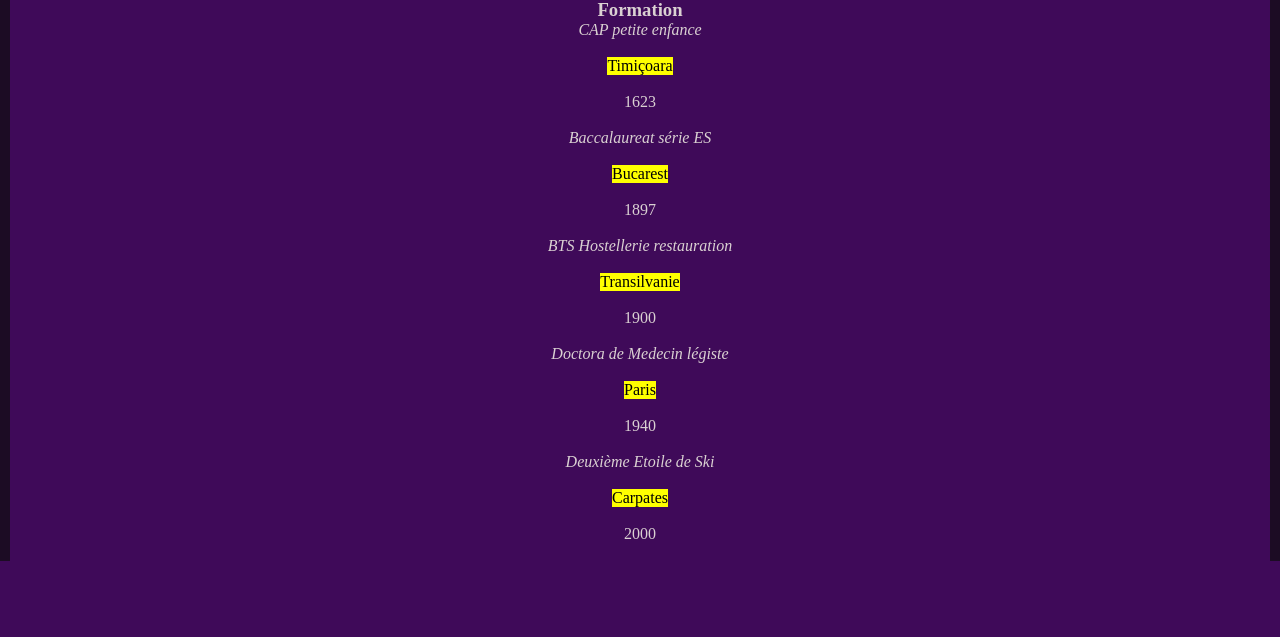
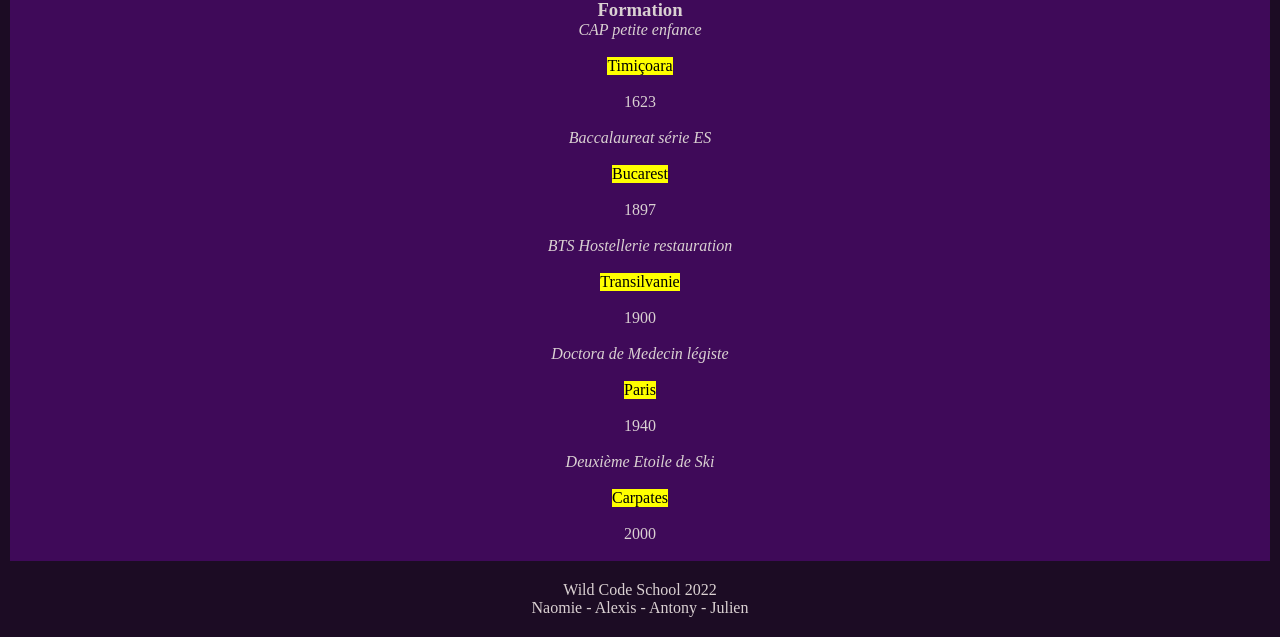
Before and after one commit to CodingBDX/project-1-dracula, a PHP site: page / in a window 1280 px wide. Shown: the part 1071-1708 px from the top of the page. Before the commit the page ends 1632 px from the top, so only its background shows below. Run offline with PHP 8.4, Linux system fonts and the light colour scheme.

Commit message:
add footer.php + footer.css

```diff
--- /dev/null
+++ b/css/footer.css
@@ -0,0 +1,5 @@
+footer {
+    color: var(--text);
+    text-align: center;
+    padding: 20px;
+}
--- a/footer.php
+++ b/footer.php
@@ -1,6 +1,9 @@
 
 <footer>
     <p>
-
+       Wild Code School 2022
+    </p>
+    <p>
+        Naomie - Alexis - Antony - Julien
     </p>
 </footer>
--- a/mobil.css
+++ b/mobil.css
@@ -4,6 +4,7 @@
 @import url(./css/formations.css);
 @import url(./css/header.css);
 @import url(./css/hobbies.css);
+@import url(./css/footer.css);
 
 :root {
     --title: #C756B3;
```
